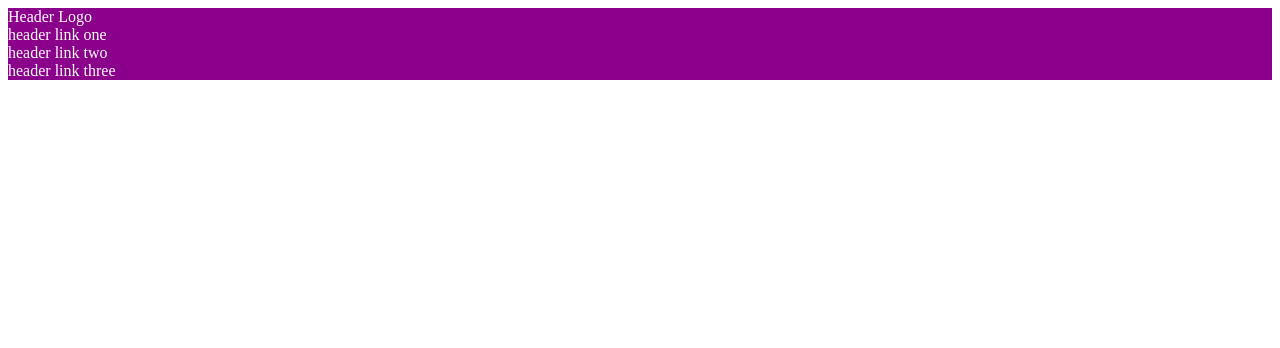
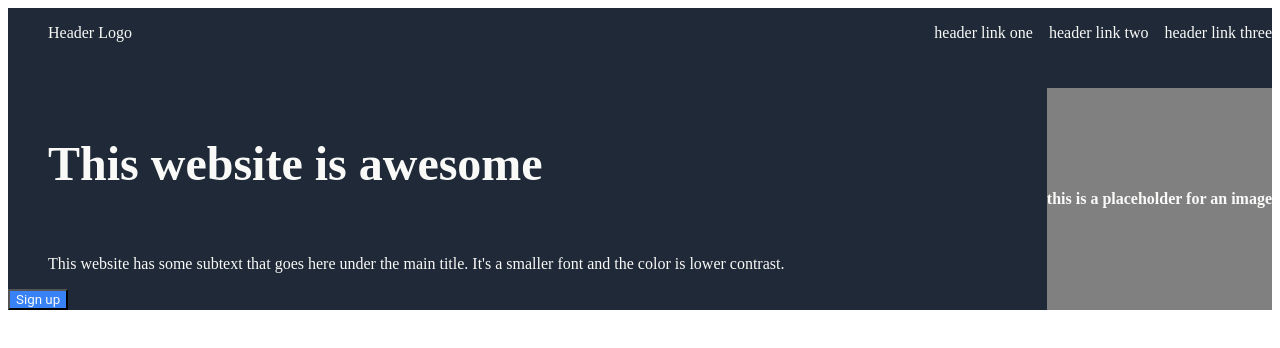
Before and after one commit to rti-rey/foundations-landing-page, a plain HTML site: page index.html in a window 1280 px wide. Drawn offline with Linux system fonts and the light colour scheme.

Commit message:
To do: center the button and continue working on the website

```diff
--- a/index.html
+++ b/index.html
@@ -8,20 +8,39 @@
     <link rel="stylesheet" href="style.css">
 </head>
 
-<div class = "header">
-    Header Logo
+<body>
+    <div class="header">
+        <ul class="left-links">
+          <li><a href="#">Header Logo</a></li>
+        </ul>
+        <ul class="right-links">
+          <li><a href="#">header link one</a></li>
+          <li><a href="#">header link two</a></li>
+          <li><a href="#">header link three</a></li>
+        </ul>
+    </div>
 
-    <div class="headercontainer">
-        <div class="card">header link one</div>
-        <div class="card">header link two</div>
-        <div class="card">header link three</div>
-    </div>
-</div>
+    <div class="secondheader">
+
+        <div class="leftcontainer">
+            <ul class="left-container-header">
+                <li><a href="#">This website is awesome</a></li>
+            </ul>
+            <ul class="left-container-text">
+                <li><a href="#">This website has some subtext that goes here
+                    under the main title. It's a smaller font and the color is
+                    lower contrast.
+                </a></li>
+            </ul>
+            <div class="buttons">
+                <button>Sign up</button>
+            </div>
+        </div>
 
 
-<body>
-
-
+          <div class="rightcontainer">this is a placeholder for an image
+          </div>
+    </div>
 
 </body>
 </html>
--- a/style.css
+++ b/style.css
@@ -1,5 +1,60 @@
 .header {
-    height: 72px;
-    background: darkmagenta;
-    color: white;
+    background: #1F2937;
+    display:flex;
+    justify-content: space-between;
+    padding-bottom: 30px;
   }
+
+  a {
+    color: #F9FAF8;
+    text-decoration: none;
+  }
+
+
+  ul {
+    list-style: none;
+    display:flex;
+    gap: 16px
+  }
+
+  .secondheader{
+    background: #1F2937;
+    display:flex;
+    justify-content: space-between;
+    gap:30px;
+  }
+
+
+  .leftcontainer {
+    display:flex;
+    flex-direction: column;
+  }
+
+  .left-container-header {
+    font-size: 48px;
+    font-weight: bold;
+    color: #F9FAF8;
+  }
+
+  .leftcontainertext {
+    font-size: 18px;
+    color: #E5E7EB;
+  }
+
+  .rightcontainer {
+    background: gray;
+    font-weight: bold;
+    text-align: center;
+    display:flex;
+    color: #F9FAF8;
+    align-items: center;
+
+  }
+
+  button {
+    font-family: Roboto, sans-serif;
+    background: #3882F6;
+    color: #F9FAF8;
+    display:flex;
+    justify-content: center;
+  }
```
